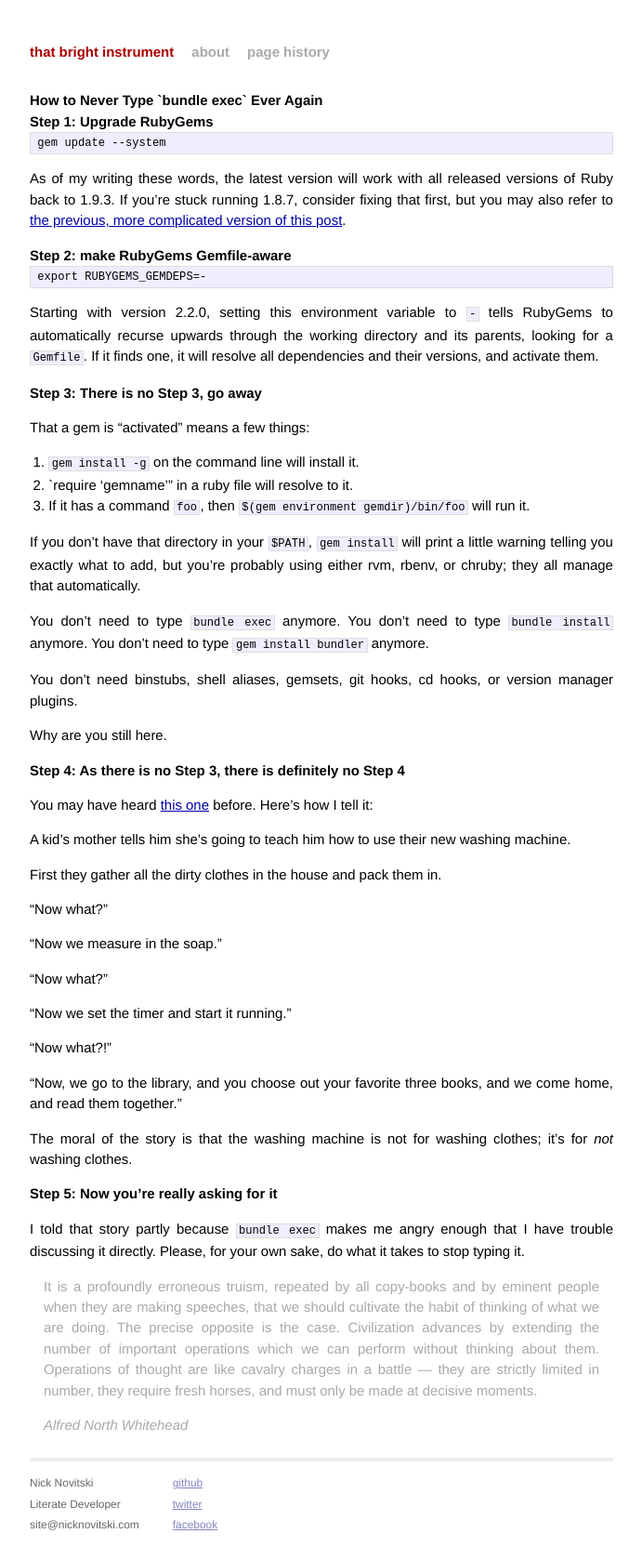
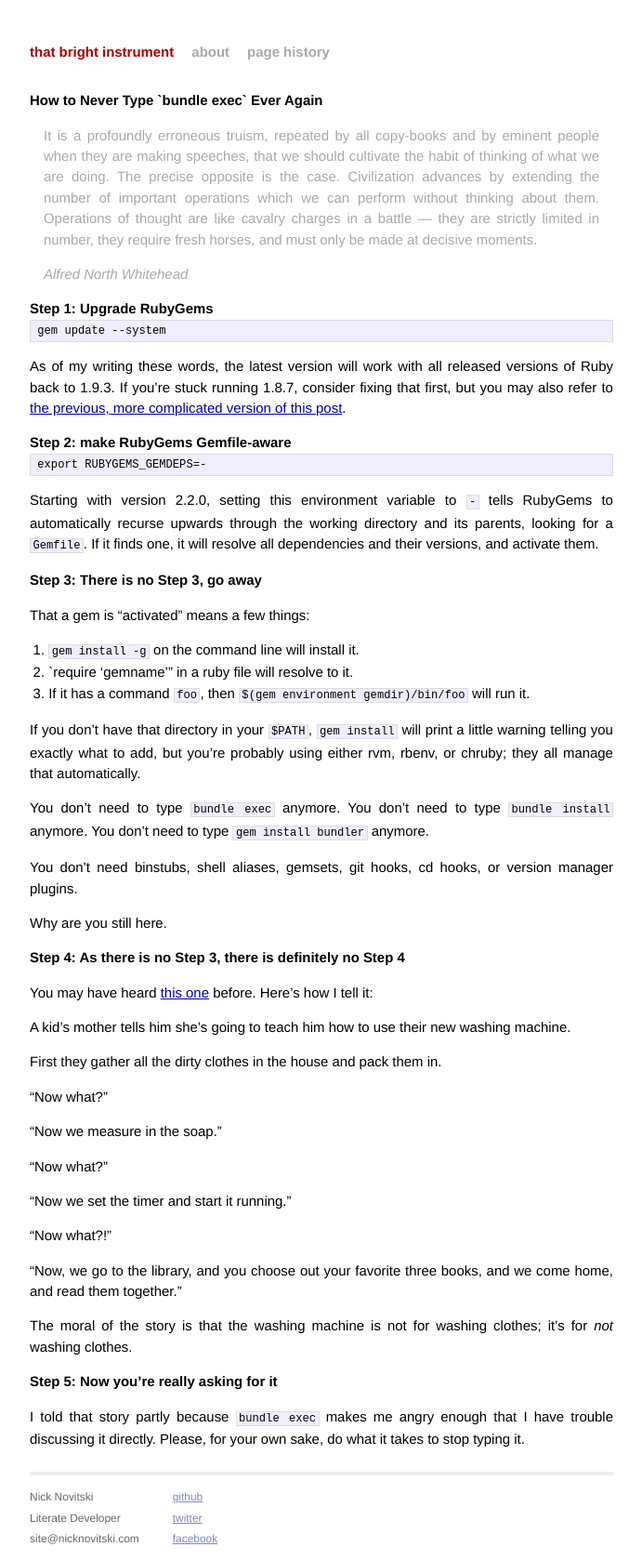
Before and after one commit to nicknovitski/nicknovitski.github.io, a Jekyll site: the page built from _posts/2012-10-19-how-to-never-type-bundle-exec-ever-again.md, in a window 1280 px wide. Shown: the whole page at 93% size, without its empty margins (294-985 px from the left). Built offline with Jekyll 4.4.1, drawn with Linux system fonts in a browser that asks for light colours; part of the change alters nothing that is shown.

```diff
--- a/_posts/2012-10-19-how-to-never-type-bundle-exec-ever-again.md
+++ b/_posts/2012-10-19-how-to-never-type-bundle-exec-ever-again.md
@@ -3,6 +3,11 @@ layout: post
 title: How to Never Type `bundle exec` Ever Again
 category: ruby
 ---
+
+> It is a profoundly erroneous truism, repeated by all copy-books and by eminent people when they are making speeches, that we should cultivate the habit of thinking of what we are doing. The precise opposite is the case. Civilization advances by extending the number of important operations which we can perform without thinking about them. Operations of thought are like cavalry charges in a battle — they are strictly limited in number, they require fresh horses, and must only be made at decisive moments.
+>
+><cite>Alfred North Whitehead</cite>
+
 ### Step 1: Upgrade RubyGems
     gem update --system
 
@@ -66,7 +71,3 @@ The moral of the story is that the washing machine is not for washing clothes; i
 
 I told that story partly because `bundle exec` makes me angry enough that I have trouble
 discussing it directly. Please, for your own sake, do what it takes to stop typing it.
-
-> It is a profoundly erroneous truism, repeated by all copy-books and by eminent people when they are making speeches, that we should cultivate the habit of thinking of what we are doing. The precise opposite is the case. Civilization advances by extending the number of important operations which we can perform without thinking about them. Operations of thought are like cavalry charges in a battle — they are strictly limited in number, they require fresh horses, and must only be made at decisive moments.
->
-><cite>Alfred North Whitehead</cite>
```
